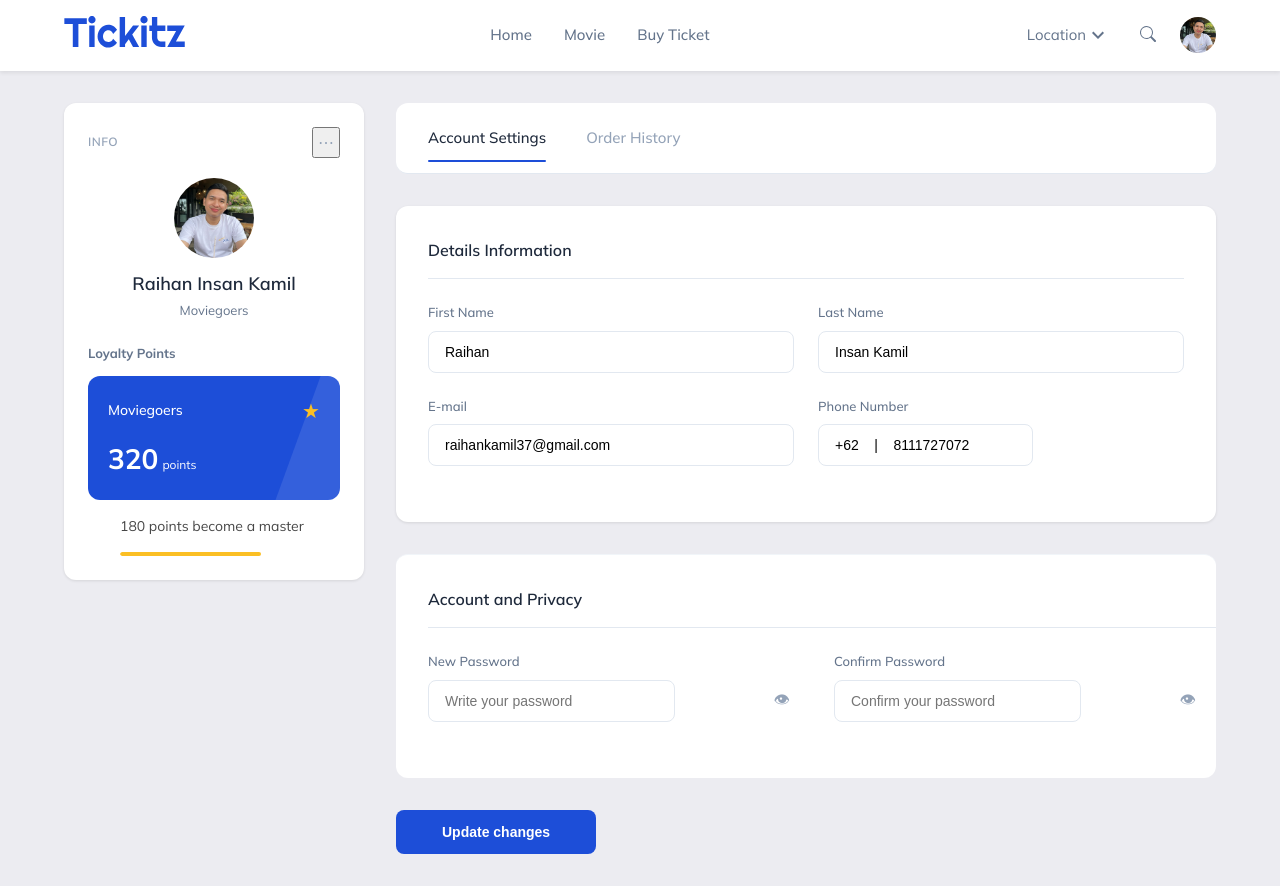
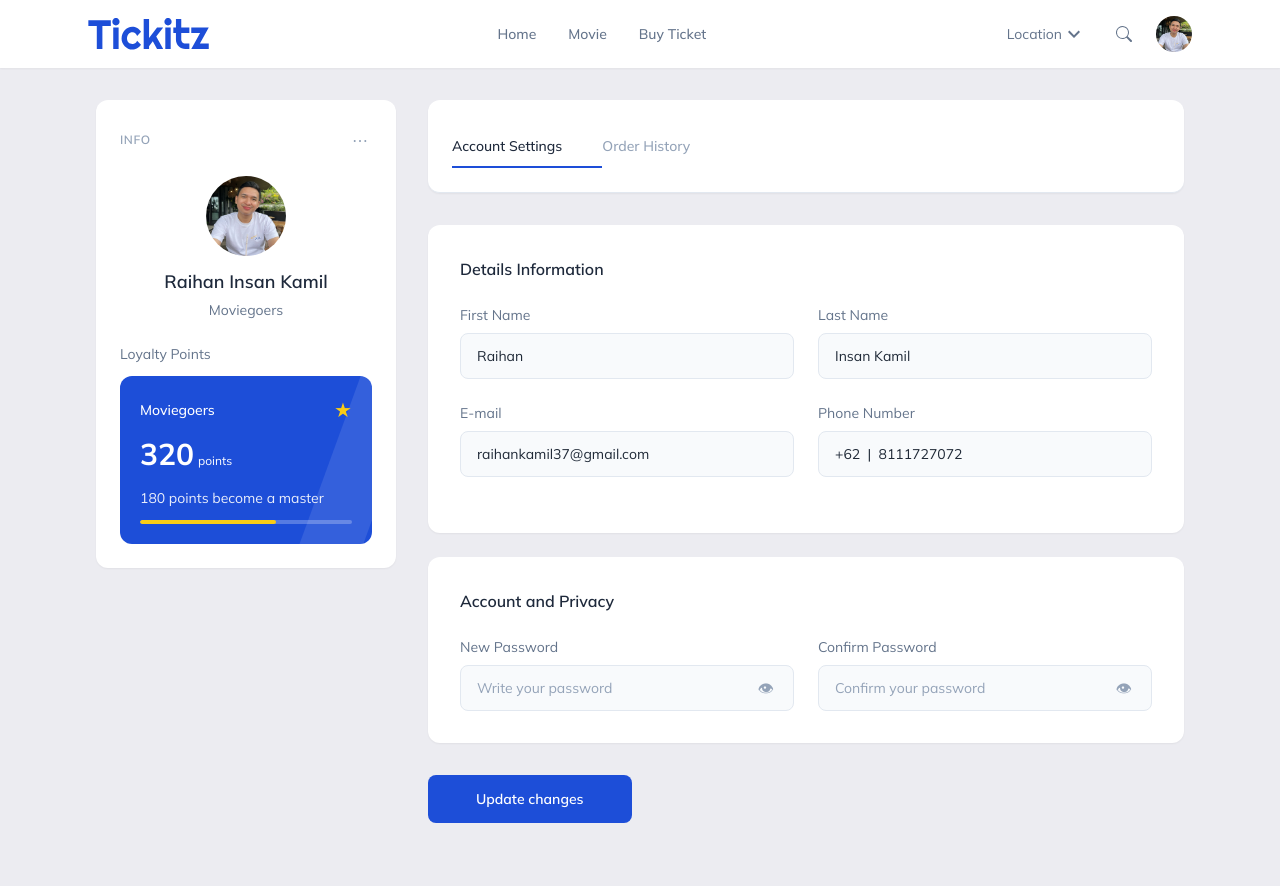
Before and after one commit to raihaninkam/tickitz.id, a plain HTML site: page profile-page.html in a window 1280 px wide. After the commit the page ends 855 px from the top, so only its background shows below. Drawn offline with nearby package versions, Linux system fonts and the light colour scheme.

Commit message:
refactor: convert style from vanilla css to tailwind css on profile-page.html

```diff
--- a/profile-page.html
+++ b/profile-page.html
@@ -1,143 +1,295 @@
 <!DOCTYPE html>
 <html lang="en">
   <head>
-    <meta charset="UTF-8">
-    <meta name="viewport" content="width=device-width, initial-scale=1.0">
+    <meta charset="UTF-8" />
+    <meta name="viewport" content="width=device-width, initial-scale=1.0" />
     <title>Profile Page</title>
-    <link rel="preconnect" href="https://fonts.googleapis.com">
-    <link rel="preconnect" href="https://fonts.gstatic.com" crossorigin>
-    <link href="https://fonts.googleapis.com/css2?family=Mulish:ital,wght@0,200..1000;1,200..1000&display=swap" rel="stylesheet">
-    <link rel="stylesheet" href="./assets/style/profile-page.css">
+    <link rel="preconnect" href="https://fonts.googleapis.com" />
+    <link rel="preconnect" href="https://fonts.gstatic.com" crossorigin />
+    <link
+      href="https://fonts.googleapis.com/css2?family=Mulish:ital,wght@0,200..1000;1,200..1000&display=swap"
+      rel="stylesheet"
+    />
+    <script src="https://cdn.tailwindcss.com"></script>
+    <script>
+      tailwind.config = {
+        theme: {
+          extend: {
+            fontFamily: {
+              mulish: ["Mulish", "sans-serif"],
+            },
+            colors: {
+              main: "#1D4ED8",
+              secondary: "#A0A3BD",
+            },
+          },
+        },
+      };
+    </script>
+    <style>
+      .profile-avatar-bg {
+        background: url(./assets/img/raihan.jpg);
+        background-size: cover;
+      }
+      .user-avatar-bg {
+        background: url(./assets/img/raihan.jpg);
+        background-size: cover;
+      }
+      .loyalty-card::before {
+        content: "";
+        position: absolute;
+        top: -50%;
+        right: -20px;
+        width: 60px;
+        height: 200%;
+        background: rgba(255, 255, 255, 0.1);
+        transform: rotate(20deg);
+      }
+      .progress-fill {
+        width: 64%;
+      }
+    </style>
   </head>
-<body>
-    <header class="header">
-        <div class="nav-container">
-            <a href="#" class="logo"><img src="./assets/img/tickitz 1.svg" alt=""></a>
+  <body
+    class="font-mulish text-gray-800 leading-relaxed"
+    style="background-color: rgba(160, 163, 189, 0.2)"
+  >
+    <!-- Header Navigation -->
+    <header class="bg-white py-4 shadow-sm">
+      <div class="max-w-6xl mx-auto px-6 flex justify-between items-center">
+        <img src="./assets/img/tickitz 1.svg" alt="" />
 
-            <nav class="nav-links">
-                <a href="home.html" class="nav-link">Home</a>
-                <a href="movie.html" class="nav-link">Movie</a>
-                <a href="movie.html" class="nav-link">Buy Ticket</a>
+        <nav class="hidden lg:flex gap-8">
+          <a
+            href="home.html"
+            class="text-slate-500 text-sm font-medium hover:text-main transition-colors"
+            >Home</a
+          >
+          <a
+            href="movie.html"
+            class="text-slate-500 text-sm font-medium hover:text-main transition-colors"
+            >Movie</a
+          >
+          <a
+            href="movie.html"
+            class="text-slate-500 text-sm font-medium hover:text-main transition-colors"
+            >Buy Ticket</a
+          >
         </nav>
 
-            <button class="mobile-nav-toggle">☰</button>
+        <button class="lg:hidden text-slate-500 text-xl p-2">☰</button>
 
-            <div class="nav-right">
-                <div class="location-dropdown">
+        <div class="hidden lg:flex items-center gap-4">
+          <div
+            class="flex items-center gap-1.5 text-slate-500 text-sm cursor-pointer px-3 py-2 rounded-md hover:bg-slate-50 transition-colors"
+          >
             <span>Location</span>
             <svg width="12" height="8" viewBox="0 0 12 8" fill="currentColor">
-                        <path d="M6 8L0 2L1.41 0.59L6 5.17L10.59 0.59L12 2L6 8Z"/>
+              <path d="M6 8L0 2L1.41 0.59L6 5.17L10.59 0.59L12 2L6 8Z" />
             </svg>
           </div>
-                <button class="search-btn">
+          <button
+            class="text-slate-500 p-2 rounded-md hover:bg-slate-50 transition-colors"
+          >
             <svg width="16" height="16" viewBox="0 0 16 16" fill="currentColor">
-                        <path d="M11.742 10.344a6.5 6.5 0 1 0-1.397 1.398h-.001c.03.04.062.078.098.115l3.85 3.85a1 1 0 0 0 1.415-1.414l-3.85-3.85a1.007 1.007 0 0 0-.115-.1zM12 6.5a5.5 5.5 0 1 1-11 0 5.5 5.5 0 0 1 11 0z"/>
+              <path
+                d="M11.742 10.344a6.5 6.5 0 1 0-1.397 1.398h-.001c.03.04.062.078.098.115l3.85 3.85a1 1 0 0 0 1.415-1.414l-3.85-3.85a1.007 1.007 0 0 0-.115-.1zM12 6.5a5.5 5.5 0 1 1-11 0 5.5 5.5 0 0 1 11 0z"
+              />
             </svg>
           </button>
-                <div class="profile-avatar"></div>
+          <div class="w-9 h-9 rounded-full profile-avatar-bg"></div>
         </div>
       </div>
     </header>
 
     <!-- Main Container -->
-    <div class="container">
-        <div class="main-content">
+    <div class="max-w-6xl mx-auto p-8">
+      <div class="grid lg:grid-cols-[300px_1fr] gap-8 items-start">
         <!-- Profile Sidebar -->
-            <aside class="profile-sidebar">
-                <div class="info-header">
-                    <span class="info-label">INFO</span>
-                    <button class="menu-dots">⋯</button>
+        <aside class="bg-white rounded-xl p-6 shadow-sm">
+          <div class="flex justify-between items-center mb-5">
+            <span
+              class="text-slate-400 text-xs font-semibold tracking-wider uppercase"
+              >INFO</span
+            >
+            <button class="text-slate-400 text-base p-1 cursor-pointer">
+              ⋯
+            </button>
           </div>
 
-                <div class="user-profile">
-                    <div class="user-avatar"></div>
-                    <h3 class="user-name">Raihan Insan Kamil</h3>
-                    <p class="user-status">Moviegoers</p>
+          <div class="text-center mb-6">
+            <div
+              class="w-20 h-20 rounded-full user-avatar-bg mx-auto mb-3"
+            ></div>
+            <h3 class="text-lg font-semibold text-slate-800 mb-1">
+              Raihan Insan Kamil
+            </h3>
+            <p class="text-slate-500 text-sm">Moviegoers</p>
           </div>
 
-                <div class="loyalty-section">
-                    <h4 class="loyalty-title">Loyalty Points</h4>
-                    <div class="loyalty-card">
-                        <div class="loyalty-header">
-                            <span class="loyalty-type">Moviegoers</span>
-                            <span class="loyalty-star">★</span>
+          <div class="mt-6">
+            <h4 class="text-slate-500 text-sm mb-3">Loyalty Points</h4>
+            <div
+              class="bg-main rounded-xl p-5 text-white relative overflow-hidden loyalty-card"
+            >
+              <div class="flex justify-between items-center mb-3 relative z-10">
+                <span class="text-sm font-medium">Moviegoers</span>
+                <span class="text-yellow-400 text-xl">★</span>
               </div>
-                        <div class="loyalty-points">
-                            320<span class="points-unit">points</span>
+              <div class="text-3xl font-bold relative z-10">
+                320<span class="text-xs font-normal ml-1">points</span>
               </div>
-
+              <div class="mt-4 relative z-10">
+                <div class="text-sm mb-3 opacity-90">
+                  180 points become a master
                 </div>
-                    <div class="progress-section">
-                            <div class="progress-text">180 points become a master</div>
-                            <div class="progress-bar">
-                                <div class="progress-fill"></div>
+                <div class="h-1 bg-white/25 rounded-sm overflow-hidden">
+                  <div
+                    class="h-full bg-yellow-400 rounded-sm progress-fill"
+                  ></div>
+                </div>
               </div>
             </div>
           </div>
         </aside>
 
         <!-- Content Area -->
-            <main class="content-area">
+        <main class="min-h-96">
           <!-- Tabs -->
-                 <div class="upperContainer">
-                <div class="tabs">
-                    <a href="profile-page.html" class="tab active">Account Settings</a>
-                    <a href="order-history.html" class="tab">Order History</a>
+          <div
+            class="flex border-b border-slate-200 mb-8 bg-white rounded-xl p-6 shadow-sm"
+          >
+            <a
+              href="profile-page.html"
+              class="py-3 pr-10 text-slate-800 text-sm font-medium relative"
+            >
+              Account Settings
+              <div class="absolute bottom-0 left-0 right-0 h-0.5 bg-main"></div>
+            </a>
+            <a
+              href="order-history.html"
+              class="py-3 pr-10 text-slate-400 text-sm font-medium hover:text-main transition-colors"
+            >
+              Order History
+            </a>
           </div>
 
-
           <!-- Form Container -->
-                <div class="form-container">
-                    <h2 class="section-title">Details Information</h2>
+          <div class="bg-white rounded-xl p-8 shadow-sm mb-6">
+            <h2 class="text-base font-semibold text-slate-800 mb-6">
+              Details Information
+            </h2>
 
             <form>
-                        <div class="form-grid">
-                            <div class="form-field">
-                                <label class="form-label">First Name</label>
-                                <input type="text" class="form-input" value="Raihan">
+              <div class="grid md:grid-cols-2 gap-6 mb-6">
+                <div class="flex flex-col">
+                  <label class="text-sm text-slate-500 mb-2">First Name</label>
+                  <input
+                    type="text"
+                    class="px-4 py-3 border border-slate-200 rounded-lg text-sm bg-slate-50 transition-all focus:outline-none focus:border-main focus:bg-white"
+                    value="Raihan"
+                  />
                 </div>
-                            <div class="form-field">
-                                <label class="form-label">Last Name</label>
-                                <input type="text" class="form-input" value="Insan Kamil">
+                <div class="flex flex-col">
+                  <label class="text-sm text-slate-500 mb-2">Last Name</label>
+                  <input
+                    type="text"
+                    class="px-4 py-3 border border-slate-200 rounded-lg text-sm bg-slate-50 transition-all focus:outline-none focus:border-main focus:bg-white"
+                    value="Insan Kamil"
+                  />
                 </div>
-                            <div class="form-field">
-                                <label class="form-label">E-mail</label>
-                                <input type="email" class="form-input" value="raihankamil37@gmail.com">
+                <div class="flex flex-col">
+                  <label class="text-sm text-slate-500 mb-2">E-mail</label>
+                  <input
+                    type="email"
+                    class="px-4 py-3 border border-slate-200 rounded-lg text-sm bg-slate-50 transition-all focus:outline-none focus:border-main focus:bg-white"
+                    value="raihankamil37@gmail.com"
+                  />
                 </div>
-                            <div class="form-field">
-                                <label class="form-label">Phone Number</label>
-                                <div class="phone-field">
-                                    <input type="text" class="form-input" value="+62    |    8111727072">
-                                </div>
+                <div class="flex flex-col">
+                  <label class="text-sm text-slate-500 mb-2"
+                    >Phone Number</label
+                  >
+                  <input
+                    type="text"
+                    class="px-4 py-3 border border-slate-200 rounded-lg text-sm bg-slate-50 transition-all focus:outline-none focus:border-main focus:bg-white"
+                    value="+62  |  8111727072"
+                  />
                 </div>
               </div>
             </form>
           </div>
 
-                 <div class="password-section">
-                            <h2 class="section-title">Account and Privacy</h2>
+          <!-- Password Section -->
+          <div class="bg-white rounded-xl p-8 shadow-sm mb-8">
+            <h2 class="text-base font-semibold text-slate-800 mb-6">
+              Account and Privacy
+            </h2>
 
-                            <div class="form-grid">
-                                <div class="form-field">
-                                    <label class="form-label">New Password</label>
-                                    <div class="password-field">
-                                        <input type="password" class="form-input password-input" placeholder="Write your password">
-                                        <button type="button" class="password-toggle">👁</button>
+            <div class="grid md:grid-cols-2 gap-6">
+              <div class="flex flex-col">
+                <label class="text-sm text-slate-500 mb-2">New Password</label>
+                <div class="relative">
+                  <input
+                    type="password"
+                    class="px-4 py-3 pr-12 border border-slate-200 rounded-lg text-sm bg-slate-50 transition-all focus:outline-none focus:border-main focus:bg-white w-full placeholder-slate-400"
+                    placeholder="Write your password"
+                  />
+                  <button
+                    type="button"
+                    class="absolute right-4 top-1/2 transform -translate-y-1/2 text-slate-400 p-1 text-base hover:text-slate-500"
+                  >
+                    👁
+                  </button>
                 </div>
               </div>
-                                <div class="form-field">
-                                    <label class="form-label">Confirm Password</label>
-                                    <div class="password-field">
-                                        <input type="password" class="form-input password-input" placeholder="Confirm your password">
-                                        <button type="button" class="password-toggle">👁</button>
+              <div class="flex flex-col">
+                <label class="text-sm text-slate-500 mb-2"
+                  >Confirm Password</label
+                >
+                <div class="relative">
+                  <input
+                    type="password"
+                    class="px-4 py-3 pr-12 border border-slate-200 rounded-lg text-sm bg-slate-50 transition-all focus:outline-none focus:border-main focus:bg-white w-full placeholder-slate-400"
+                    placeholder="Confirm your password"
+                  />
+                  <button
+                    type="button"
+                    class="absolute right-4 top-1/2 transform -translate-y-1/2 text-slate-400 p-1 text-base hover:text-slate-500"
+                  >
+                    👁
+                  </button>
                 </div>
               </div>
             </div>
           </div>
 
-                    <button type="submit" class="update-button">Update changes</button>
+          <button
+            type="submit"
+            class="bg-main text-white px-12 py-3.5 rounded-lg text-sm font-semibold transition-all hover:bg-blue-700 hover:-translate-y-0.5 hover:shadow-lg active:translate-y-0"
+          >
+            Update changes
+          </button>
         </main>
       </div>
     </div>
+
+    <script>
+      // Password toggle functionality
+      document.querySelectorAll('button[type="button"]').forEach((toggle) => {
+        if (toggle.textContent.includes("👁")) {
+          toggle.addEventListener("click", function () {
+            const input = this.previousElementSibling;
+            if (input.type === "password") {
+              input.type = "text";
+              this.src = "./assets/img/eye-slash-solid-full.svg";
+            } else {
+              input.type = "password";
+              this.textContent = "👁";
+            }
+          });
+        }
+      });
+    </script>
   </body>
 </html>
```
Lines whose indentation alone changed are shown as unchanged.
